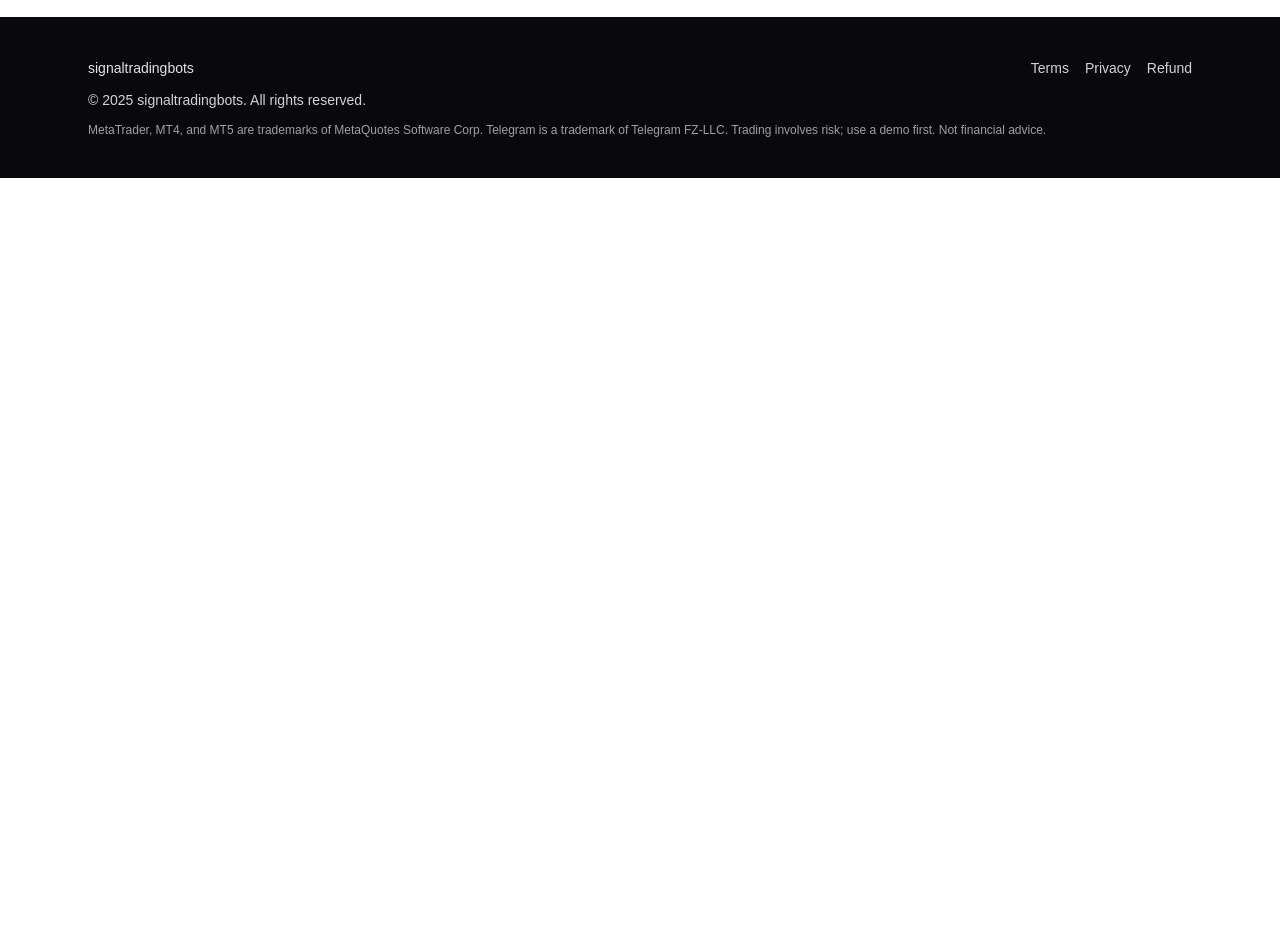
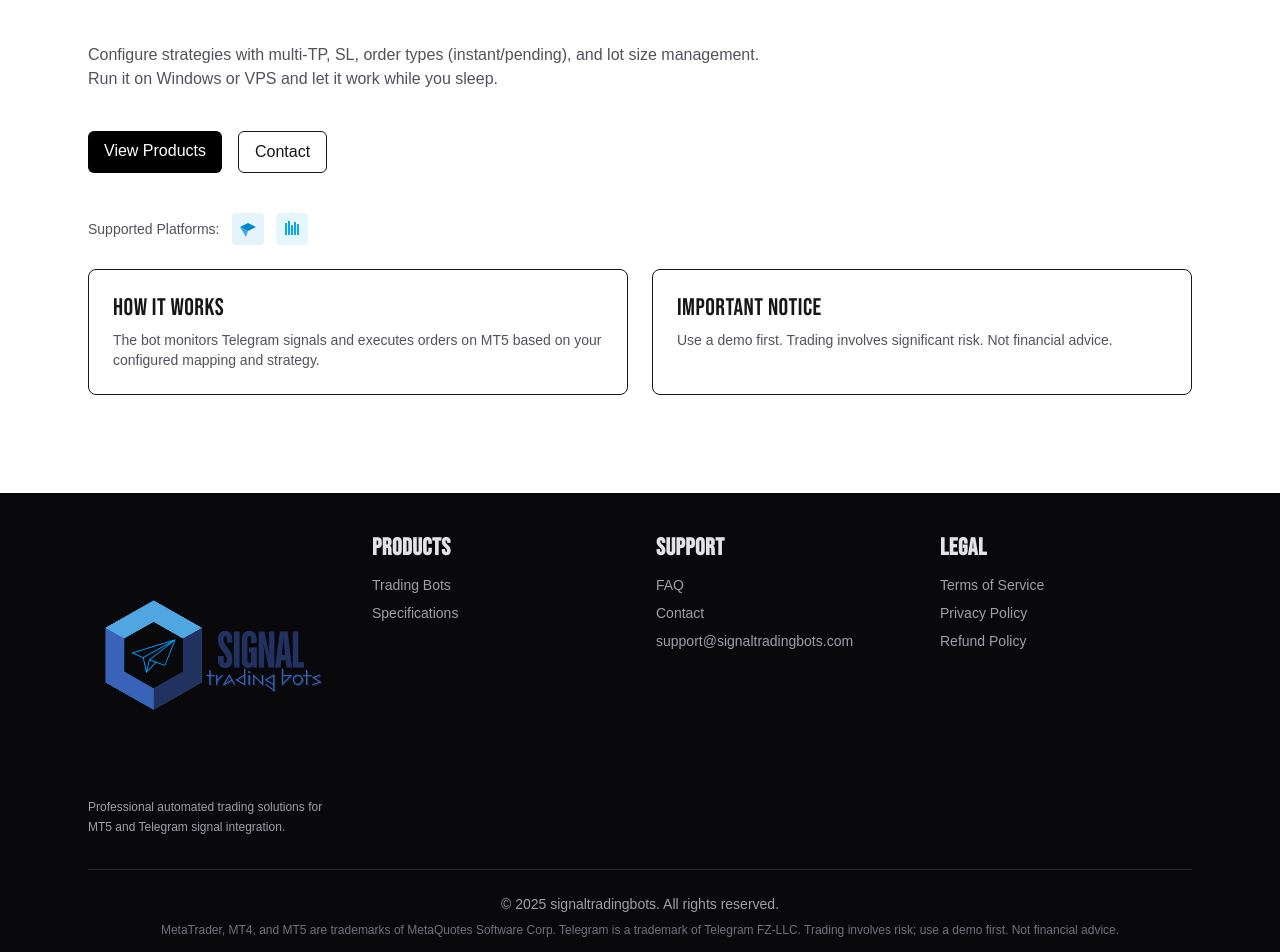
Before and after one commit to Appsbydare/Signal_Trading_Bots, a Next.js app: page / in a window 1280 px wide. Shown: the part 640-1592 px from the top of the page. Before the commit the page ends 818 px from the top, so only its background shows below. Built offline with nearby package versions, Linux system fonts and the light colour scheme; no server answers.

Commit message:
feat: add logo to header and footer, redesign footer with multi-column layout and center-aligned copyright

```diff
--- a/src/app/layout.tsx
+++ b/src/app/layout.tsx
@@ -1,5 +1,6 @@
 import type { Metadata } from "next";
 import Link from "next/link";
+import Image from "next/image";
 import localFont from "next/font/local";
 import { Geist, Geist_Mono } from "next/font/google";
 import "./globals.css";
@@ -59,8 +60,15 @@ export default function RootLayout({
       >
         <header className="sticky top-0 z-50 border-b border-black/20 bg-zinc-900/95 text-zinc-50 backdrop-blur supports-[backdrop-filter]:bg-zinc-900/85">
           <div className="mx-auto flex max-w-6xl items-center justify-between px-6 py-4">
-            <Link href="/" className="text-base font-semibold tracking-tight">
-              signaltradingbots
+            <Link href="/" className="flex items-center">
+              <Image
+                src="/Tradingbot.png"
+                alt="SIGNAL trading bots"
+                width={180}
+                height={50}
+                className="h-auto w-auto"
+                priority
+              />
             </Link>
             <nav className="flex items-center gap-6 text-sm">
               <Link className="hover:opacity-80" href="/products">Products</Link>
@@ -78,17 +86,94 @@ export default function RootLayout({
 
         <footer className="mt-10 border-t border-black/20 bg-zinc-950 py-10 text-sm text-zinc-300">
           <div className="mx-auto max-w-6xl px-6">
-            <div className="flex flex-col gap-3">
-              <div className="flex flex-wrap items-center justify-between gap-3">
-                <p className="font-medium text-zinc-200">signaltradingbots</p>
-                <div className="flex gap-4">
-                  <Link className="hover:opacity-80" href="/terms">Terms</Link>
-                  <Link className="hover:opacity-80" href="/privacy">Privacy</Link>
-                  <Link className="hover:opacity-80" href="/refund">Refund</Link>
-                </div>
+            <div className="grid grid-cols-1 gap-8 pb-8 md:grid-cols-2 lg:grid-cols-4">
+              {/* Company Section */}
+              <div className="space-y-3">
+                <Link href="/" className="flex items-center">
+                  <Image
+                    src="/Tradingbot.png"
+                    alt="SIGNAL trading bots"
+                    width={150}
+                    height={42}
+                    className="h-auto w-auto"
+                  />
+                </Link>
+                <p className="text-xs leading-relaxed text-zinc-400">
+                  Professional automated trading solutions for MT5 and Telegram signal integration.
+                </p>
               </div>
-              <p>© {new Date().getFullYear()} signaltradingbots. All rights reserved.</p>
-              <p className="text-xs text-zinc-400">
+
+              {/* Products Section */}
+              <div className="space-y-3">
+                <h3 className="font-semibold text-zinc-200">Products</h3>
+                <ul className="space-y-2">
+                  <li>
+                    <Link href="/products" className="text-zinc-400 hover:text-zinc-200">
+                      Trading Bots
+                    </Link>
+                  </li>
+                  <li>
+                    <Link href="/specs" className="text-zinc-400 hover:text-zinc-200">
+                      Specifications
+                    </Link>
+                  </li>
+                </ul>
+              </div>
+
+              {/* Support Section */}
+              <div className="space-y-3">
+                <h3 className="font-semibold text-zinc-200">Support</h3>
+                <ul className="space-y-2">
+                  <li>
+                    <Link href="/faq" className="text-zinc-400 hover:text-zinc-200">
+                      FAQ
+                    </Link>
+                  </li>
+                  <li>
+                    <Link href="/contact" className="text-zinc-400 hover:text-zinc-200">
+                      Contact
+                    </Link>
+                  </li>
+                  <li>
+                    <a
+                      href="mailto:support@signaltradingbots.com"
+                      className="text-zinc-400 hover:text-zinc-200"
+                    >
+                      support@signaltradingbots.com
+                    </a>
+                  </li>
+                </ul>
+              </div>
+
+              {/* Legal Section */}
+              <div className="space-y-3">
+                <h3 className="font-semibold text-zinc-200">Legal</h3>
+                <ul className="space-y-2">
+                  <li>
+                    <Link href="/terms" className="text-zinc-400 hover:text-zinc-200">
+                      Terms of Service
+                    </Link>
+                  </li>
+                  <li>
+                    <Link href="/privacy" className="text-zinc-400 hover:text-zinc-200">
+                      Privacy Policy
+                    </Link>
+                  </li>
+                  <li>
+                    <Link href="/refund" className="text-zinc-400 hover:text-zinc-200">
+                      Refund Policy
+                    </Link>
+                  </li>
+                </ul>
+              </div>
+            </div>
+
+            {/* Copyright and Disclaimer - Center Aligned */}
+            <div className="border-t border-zinc-800 pt-6 text-center">
+              <p className="mb-2 text-zinc-400">
+                © {new Date().getFullYear()} signaltradingbots. All rights reserved.
+              </p>
+              <p className="text-xs text-zinc-500">
                 MetaTrader, MT4, and MT5 are trademarks of MetaQuotes Software Corp. Telegram is a trademark of Telegram FZ-LLC. Trading involves risk; use a demo first. Not financial advice.
               </p>
             </div>
```
Also changed, not shown: Tradingbot.png (added), public/Tradingbot.png (added).
